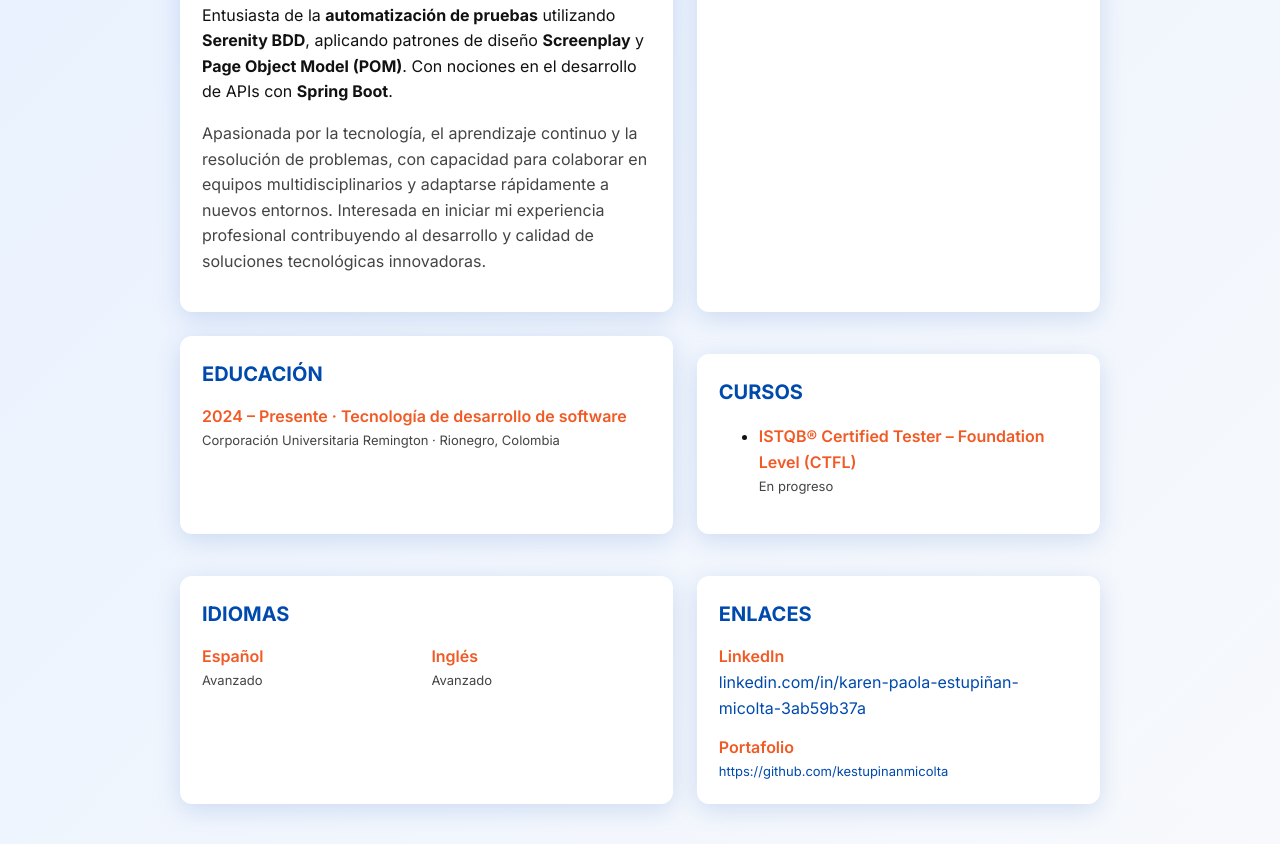
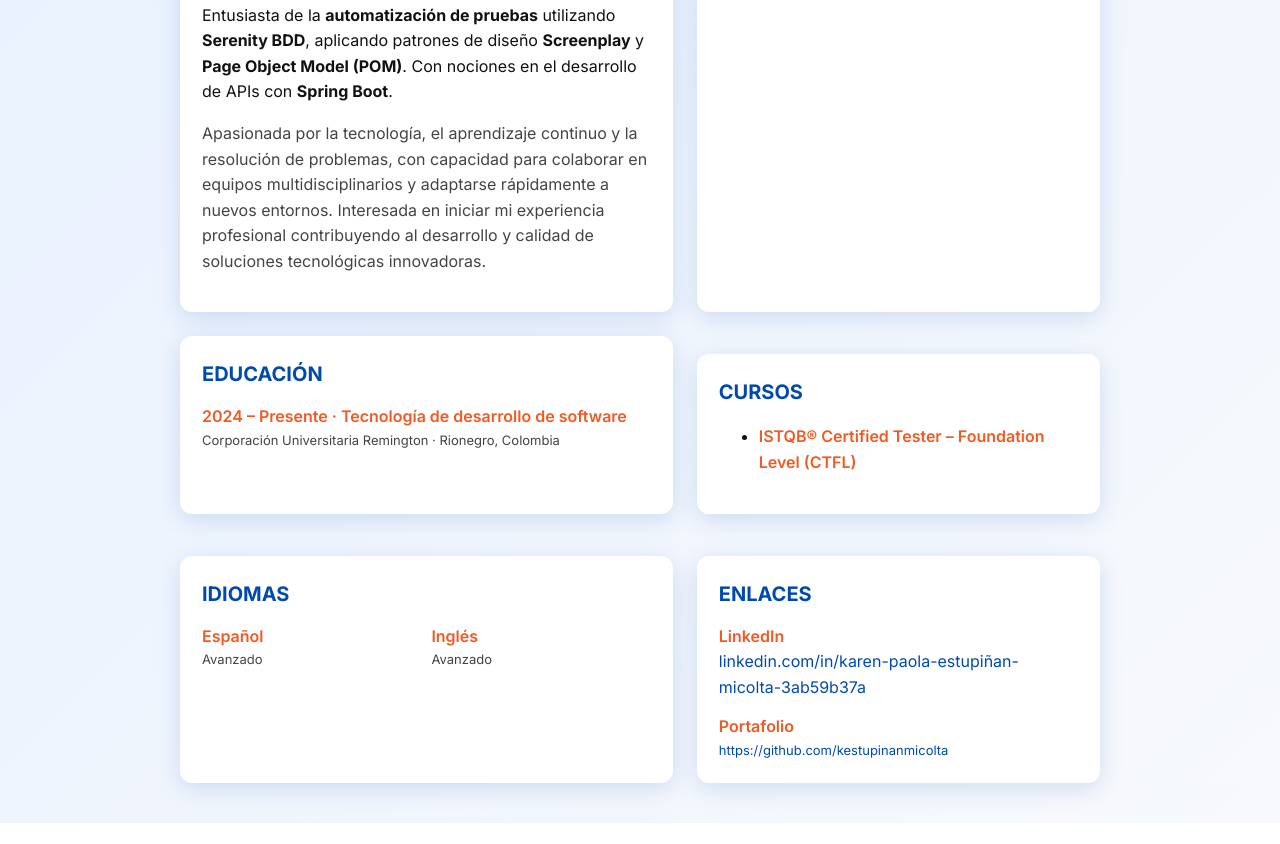
Before and after one commit to kestupinanmicolta/cv, a plain HTML site: page index.html in a window 1280 px wide. Shown: the part 559-1403 px from the top of the page. After the commit the page ends 1382 px from the top, so only its background shows below. Drawn offline with Linux system fonts and the light colour scheme.

Commit message:
add files to cv

```diff
--- a/index.html
+++ b/index.html
@@ -331,7 +331,7 @@
         <ul class="list">
           <li class="item">
             <h3>ISTQB® Certified Tester – Foundation Level (CTFL)</h3>
-            <div class="meta">En progreso</div>
+            <div class="meta"></div>
           </li>
         </ul>
       </aside>
```
